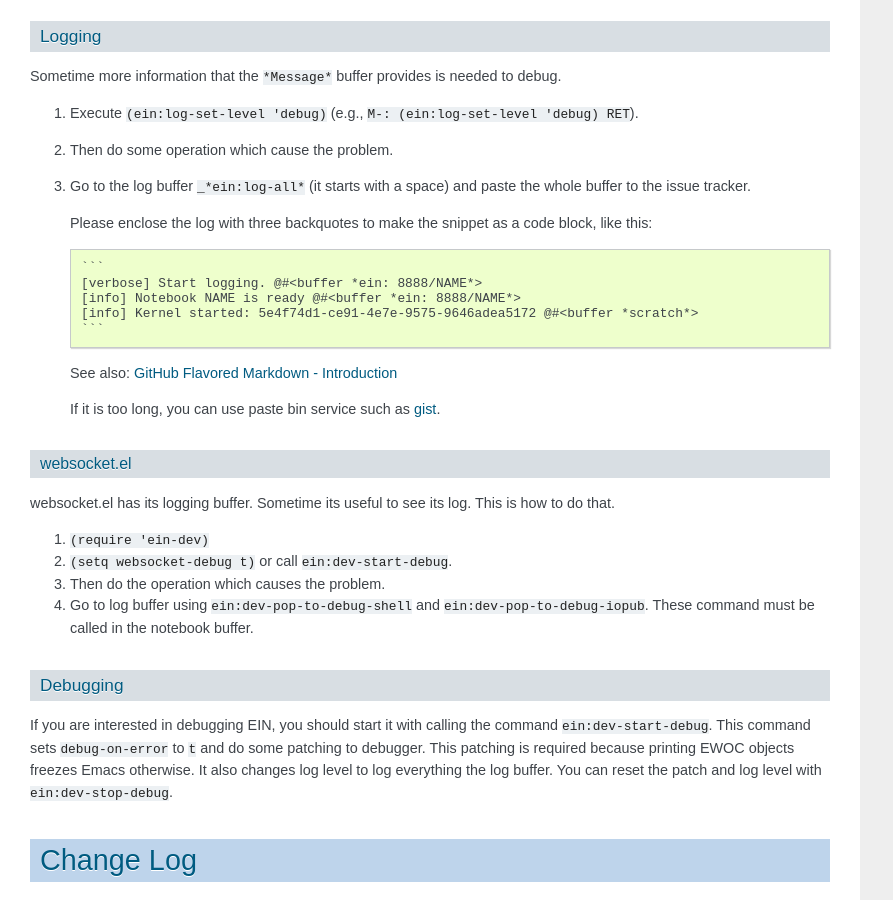
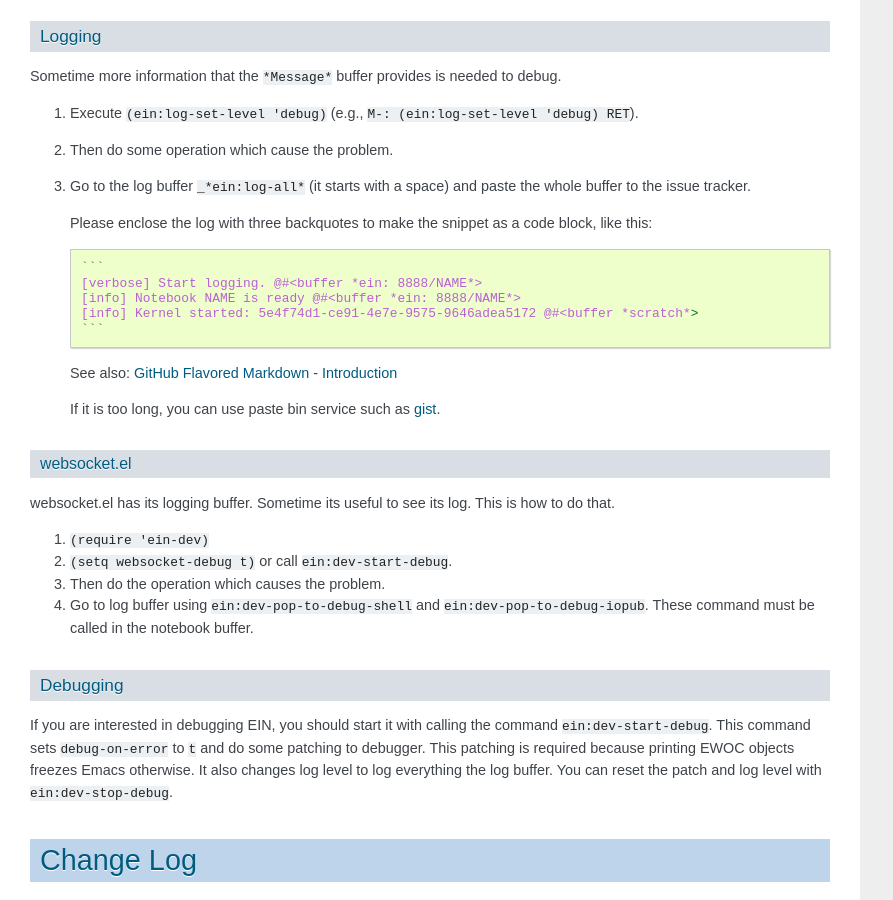
Before and after one commit to millejoh/emacs-ipython-notebook, a Sphinx documentation site: the page built from doc/source/index.rst, in a window 1280 px wide and 900 px high, scrolled down 13985 px. Shown: the whole window, without its empty margins (0-893 px from the left). Built offline with Sphinx 7.4.7, drawn with Linux system fonts in a browser that asks for light colours; cross-references to code outside the pages are shown as plain code; some of the changed text lies outside the part shown.

Commit message:
Better highlight in the html document

```diff
--- a/doc/source/conf.py
+++ b/doc/source/conf.py
@@ -89,6 +89,7 @@ pygments_style = 'sphinx'
 # A list of ignored prefixes for module index sorting.
 #modindex_common_prefix = []
 
+highlight_language = 'cl'
 
 # -- Options for HTML output ---------------------------------------------------
 
```
